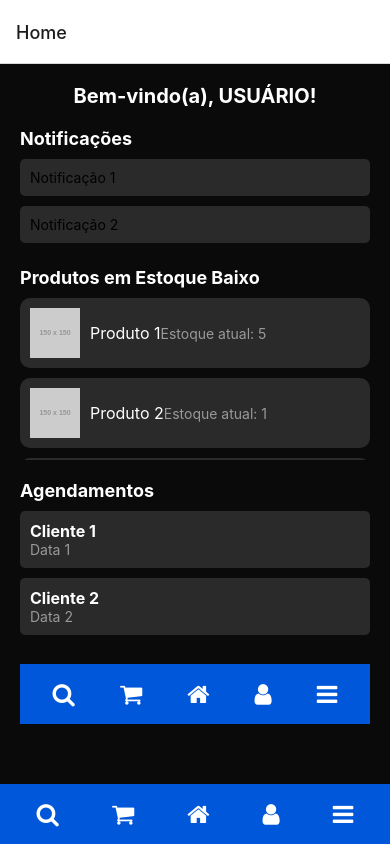
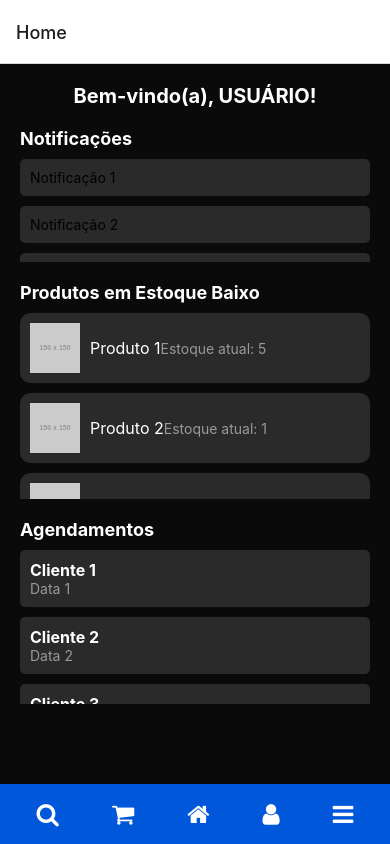
Before and after one commit to FBC-LTS/SISBDP, a React Native app: screen /Main in a window 390 px wide. Built offline with nearby package versions, Linux system fonts and the light colour scheme.

Commit message:
Update home.js

```diff
--- a/src/view/home.js
+++ b/src/view/home.js
@@ -97,8 +97,6 @@ const Home = ({ navigation }) => {
         keyExtractor={(item) => item.id}
       />
 
-      <BottomNavBar navigation={navigation}/>
-
     </View>
   );
 };
```
